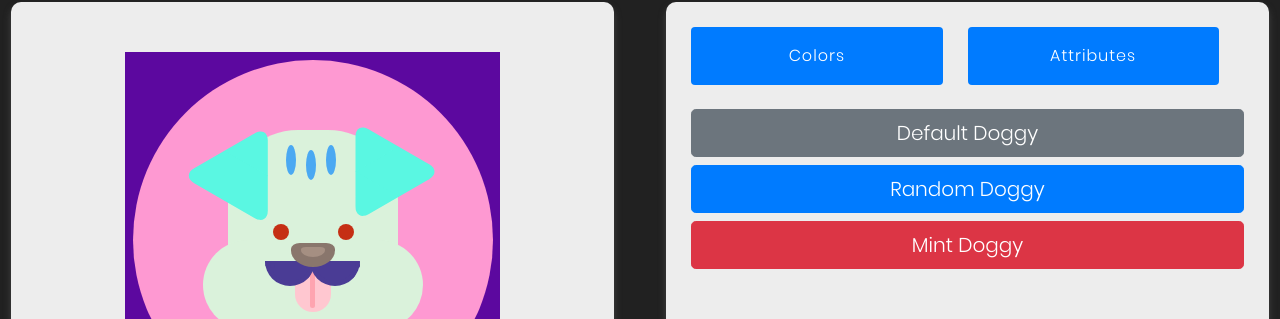
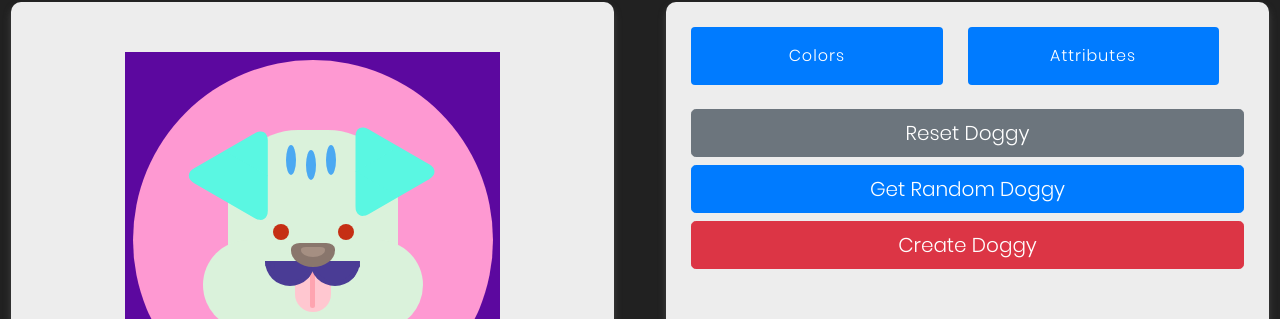
Before and after one commit to VictorHernandezzz/CryptoDoggyFactory, a plain HTML site: page client/index.html in a window 1280 px wide. Shown: the part 195-514 px from the top of the page. Drawn offline with nearby package versions, Linux system fonts and the light colour scheme.

Commit message:
final look before smart contract creation

```diff
--- a/client/index.html
+++ b/client/index.html
@@ -138,9 +138,9 @@
                     </div>
                 </div>
                 <div class="lowerButtonsDiv">
-                    <button type="button" id="reset" class="btn btn-secondary btn-lg btn-block">Default Doggy</button>
-                    <button type="button" id="random" class="btn btn-primary btn-lg btn-block">Random Doggy</button>
-                    <button type="button" class="btn btn-danger btn-lg btn-block">Mint Doggy</button>
+                    <button type="button" id="reset" class="btn btn-secondary btn-lg btn-block">Reset Doggy</button>
+                    <button type="button" id="random" class="btn btn-primary btn-lg btn-block">Get Random Doggy</button>
+                    <button type="button" class="btn btn-danger btn-lg btn-block">Create Doggy</button>
                 </div>
             </div>
         </div>
```
